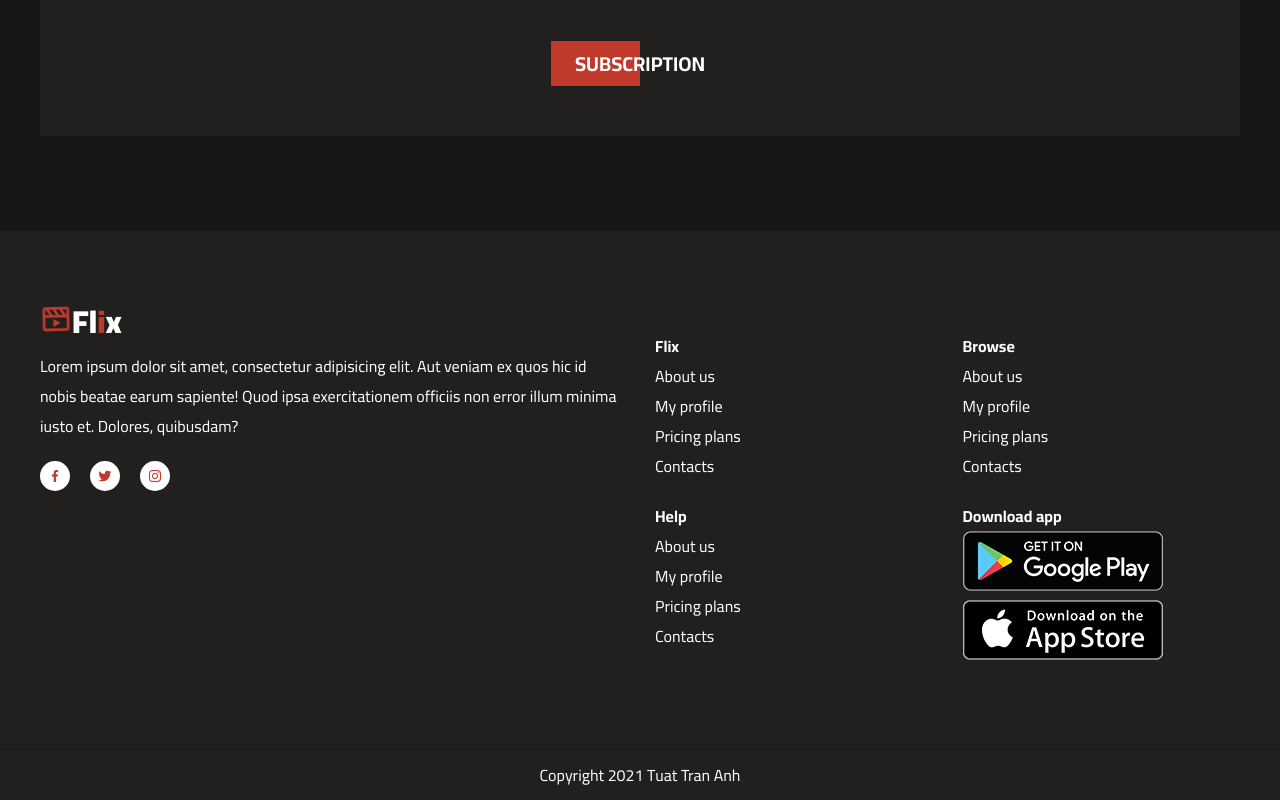
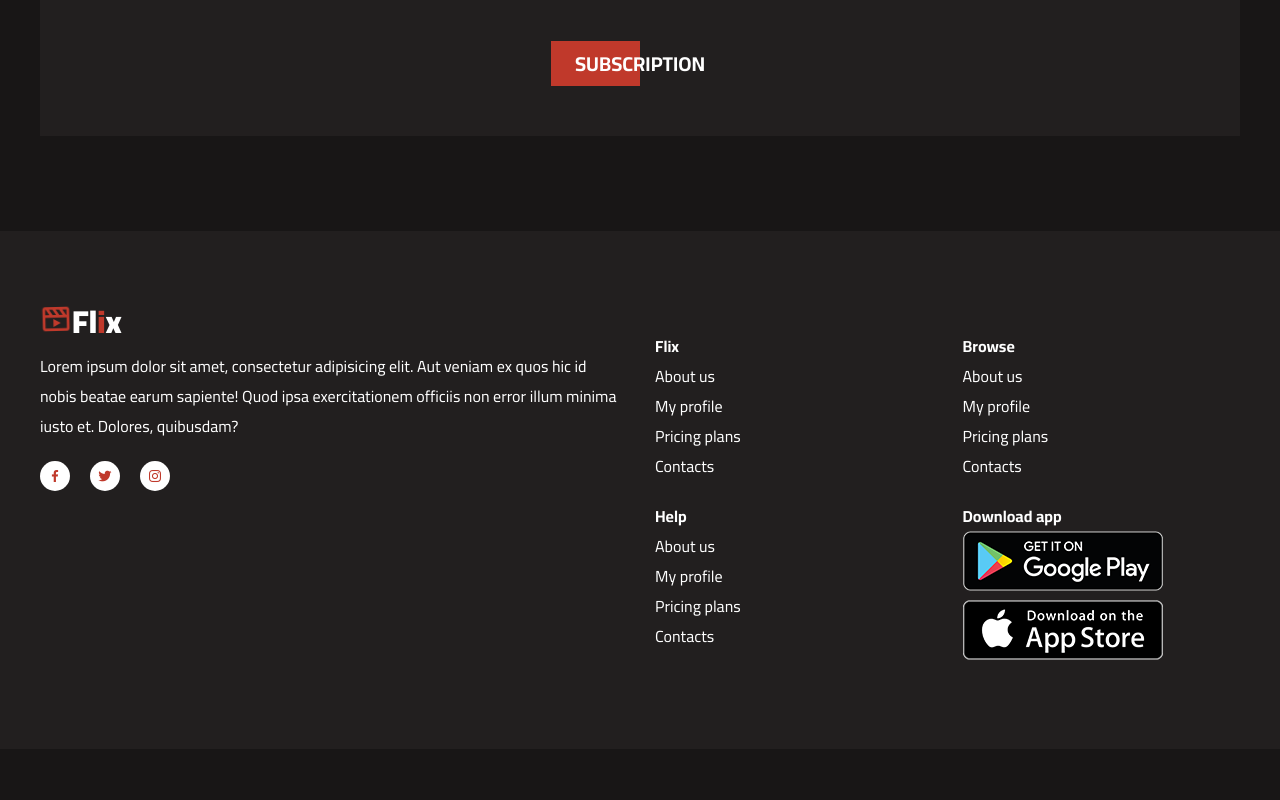
Before and after one commit to Yur4uc/Flix_movie_app, a plain HTML site: page index.html in a window 1280 px wide. Shown: the part 4788-5588 px from the top of the page. After the commit the page ends 5537 px from the top, so only its background shows below. Drawn offline with nearby package versions, Linux system fonts and the light colour scheme.

Commit message:
Update index.html

```diff
--- a/index.html
+++ b/index.html
@@ -1144,12 +1144,7 @@
     </footer>
     <!-- END FOOTER SECTION -->
 
-    <!-- COPYRIGHT SECTION -->
-    <div class="copyright">
-        Copyright 2021 <a href="https://www.youtube.com/channel/UCnNgtK4tGlWcceXVzoyTg8Q" target="_blank">
-            Tuat Tran Anh</a>
-    </div>
-    <!-- END COPYRIGHT SECTION -->
+
 
     <!-- SCRIPT -->
     <!-- JQUERY -->
```
